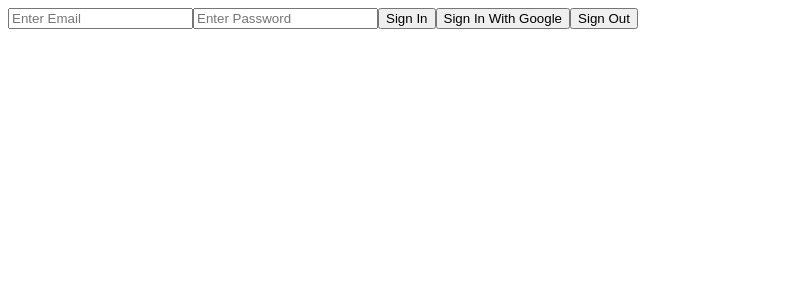
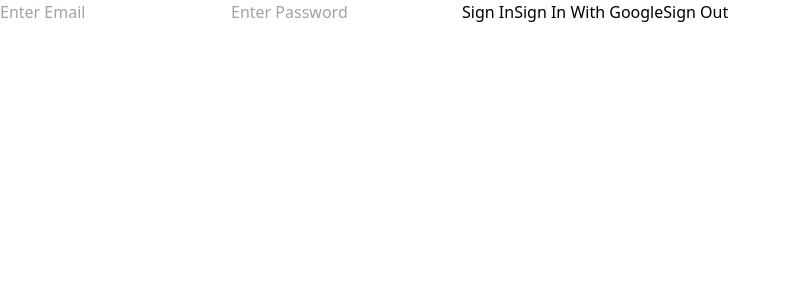
Before and after one commit to kraizerl/oldApp, a React (Create React App) app: page / in a window 1280 px wide. Shown: the top 300 px of the page, without its empty margins (0-790 px from the left). Built offline with nearby package versions, Linux system fonts and the light colour scheme.

Commit message:
new database

```diff
--- a/src/App.jsx
+++ b/src/App.jsx
@@ -8,7 +8,7 @@ function App() {
     <div className="App">
       <BrowserRouter>
         <Routes>
-          <Route path="/" element={<Auth />} />
+          <Route path="/" element={<Auth />} className="h-full" />
           <Route path="/preferences" element={<Preferences />} />
           <Route path="/map" element={<Map />} />
         </Routes>
--- a/src/config/firebase-config.js
+++ b/src/config/firebase-config.js
@@ -15,19 +15,19 @@ import { getFirestore } from "firebase/firestore";
 // For Firebase JS SDK v7.20.0 and later, measurementId is optional
 
 const firebaseConfig = {
-  apiKey: "AIzaSyB0YspHI7wjEUL57Jfrbekz41i1yGM7xEY",
+  apiKey: "AIzaSyCGtYKA3Kp5KLomnrh2Sjw0fKL181MOhVs",
 
-  authDomain: "databasesocialbond.firebaseapp.com",
+  authDomain: "socialbond-f91d5.firebaseapp.com",
 
-  projectId: "databasesocialbond",
+  projectId: "socialbond-f91d5",
 
-  storageBucket: "databasesocialbond.appspot.com",
+  storageBucket: "socialbond-f91d5.appspot.com",
 
-  messagingSenderId: "75471513791",
+  messagingSenderId: "803426290051",
 
-  appId: "1:75471513791:web:b738e06da5fd0e69557e0a",
+  appId: "1:803426290051:web:7e8d8bfc05392498838eb6",
 
-  measurementId: "G-MNJJ485ZHG",
+  measurementId: "G-7VNYXCJ8CC",
 };
 
 // Initialize Firebase
--- /dev/null
+++ b/src/index.css
@@ -0,0 +1,3 @@
+@tailwind base;
+@tailwind components;
+@tailwind utilities;
--- a/src/index.js
+++ b/src/index.js
@@ -1,6 +1,7 @@
 import React from "react";
 import ReactDOM from "react-dom/client";
 import App from "./App";
+import "./index.css";
 
 const root = ReactDOM.createRoot(document.getElementById("root"));
 root.render(
--- a/src/pages/Auth.jsx
+++ b/src/pages/Auth.jsx
@@ -41,7 +41,7 @@ const Auth = () => {
   };
 
   return (
-    <div>
+    <div className="">
       <input
         type="text"
         placeholder="Enter Email"
--- a/tailwind.config.js
+++ b/tailwind.config.js
@@ -1,8 +1,8 @@
 /** @type {import('tailwindcss').Config} */
 module.exports = {
-  content: [],
+  content: ["./src/**/*.{js,jsx,ts,tsx}"],
   theme: {
     extend: {},
   },
   plugins: [],
-}
+};
```
Also changed, not shown: 1 other file (tests, documents, lock files or other folders).
